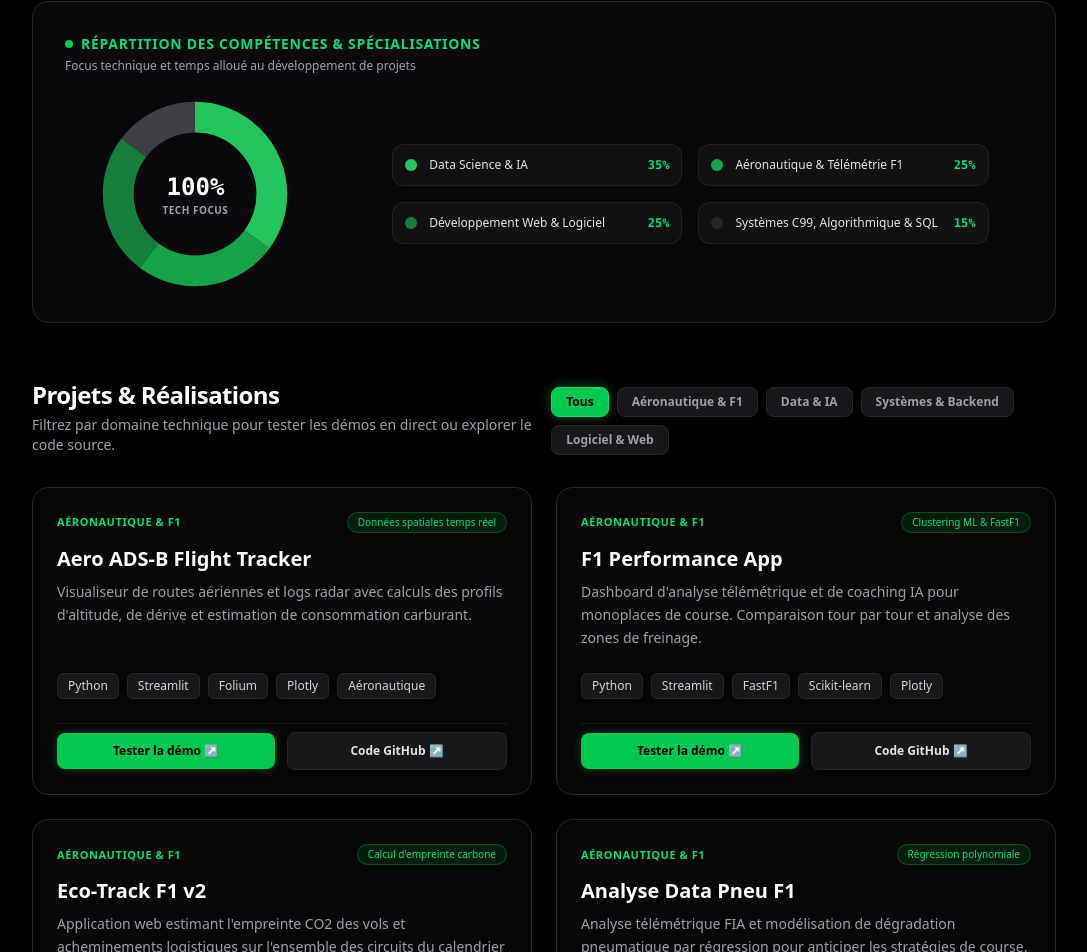
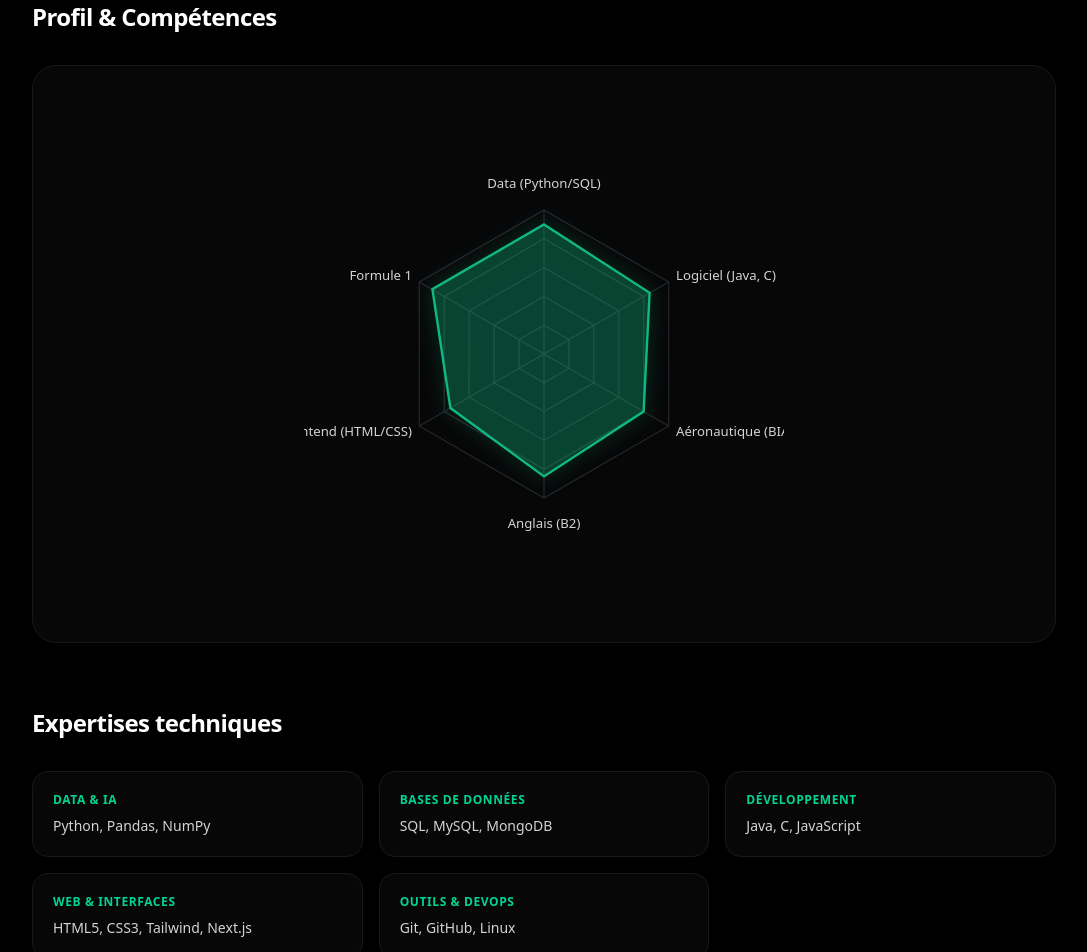
Before and after one commit to MathisLc25/cv-data-green, a Next.js app: page / in a window 1280 px wide. Shown: the part 256-1208 px from the top of the page, without its empty margins (96-1183 px from the left). Built offline with nearby package versions, Linux system fonts and the light colour scheme.

Commit message:
Fix typo syntax et build reussi

```diff
--- a/src/app/page.tsx
+++ b/src/app/page.tsx
@@ -102,13 +102,6 @@ const projects: Project[] = [
   },
 ];
 
-const skills = [
-  { label: "Data Science & IA", pct: 35, color: "#22c55e" }, // Vert vif
-  { label: "Aéronautique & Télémétrie F1", pct: 25, color: "#16a34a" }, // Vert émeraude
-  { label: "Développement Web & Logiciel", pct: 25, color: "#15803d" }, // Vert moyen
-  { label: "Systèmes C99, Algorithmique & SQL", pct: 15, color: "#27272a" }, // Gris zinc sombre
-];
-
 export default function Home() {
   const [selectedCategory, setSelectedCategory] = useState<Category>("Tous");
 
@@ -118,19 +111,19 @@ export default function Home() {
       : projects.filter((p) => p.category === selectedCategory);
 
   return (
-    <main className="min-h-screen bg-black text-zinc-100 px-6 py-12 md:px-16 max-w-6xl mx-auto selection:bg-green-500 selection:text-black">
+    <main className="min-h-screen bg-black text-zinc-100 px-6 py-12 md:px-16 max-w-6xl mx-auto selection:bg-emerald-500 selection:text-black">
       {/* En-tête */}
-      <header className="flex flex-col md:flex-row md:items-center justify-between border-b border-zinc-800 pb-8 mb-12 gap-6">
+      <header className="flex flex-col md:flex-row md:items-center justify-between border-b border-zinc-900 pb-8 mb-12 gap-6">
         <div>
           <div className="flex items-center gap-3 mb-2">
             <h1 className="text-3xl md:text-5xl font-extrabold text-white tracking-tight">
               Mathis Ladine Caloc
             </h1>
-            <span className="hidden sm:inline-block px-2.5 py-1 text-[11px] font-semibold bg-green-950/70 text-green-400 border border-green-500/40 rounded-full shadow-[0_0_10px_rgba(34,197,94,0.2)]">
+            <span className="hidden sm:inline-block px-2.5 py-1 text-[11px] font-semibold bg-emerald-950/70 text-emerald-400 border border-emerald-500/40 rounded-full shadow-[0_0_10px_rgba(16,185,129,0.2)]">
               Alternance Sept. 2026
             </span>
           </div>
-          <p className="text-green-400 font-medium text-base md:text-lg">
+          <p className="text-emerald-400 font-medium text-base md:text-lg">
             Data & Artificial Intelligence • ECE Bordeaux
           </p>
           <p className="text-zinc-400 text-sm mt-1 max-w-xl">
@@ -143,7 +136,7 @@ export default function Home() {
             href="https://github.com/MathisLc25"
             target="_blank"
             rel="noopener noreferrer"
-            className="flex items-center gap-2 px-4 py-2.5 rounded-lg bg-zinc-900 border border-zinc-800 hover:border-green-500 hover:text-white transition-all text-xs font-semibold text-zinc-300 hover:shadow-[0_0_12px_rgba(34,197,94,0.2)]"
+            className="flex items-center gap-2 px-4 py-2.5 rounded-lg bg-zinc-900 border border-zinc-800 hover:border-emerald-500 hover:text-white transition-all text-xs font-semibold text-zinc-300 hover:shadow-[0_0_12px_rgba(16,185,129,0.2)]"
           >
             <svg className="w-4 h-4 fill-current" viewBox="0 0 24 24">
               <path d="M12 0C5.37 0 0 5.37 0 12c0 5.31 3.435 9.795 8.205 11.385.6.105.825-.255.825-.57 0-.285-.015-1.23-.015-2.235-3.015.555-3.795-.735-4.035-1.41-.135-.345-.72-1.41-1.23-1.695-.42-.225-1.02-.78-.015-.795.945-.015 1.62.87 1.845 1.23 1.08 1.815 2.805 1.305 3.495.99.105-.78.42-1.305.765-1.605-2.67-.3-5.46-1.335-5.46-5.925 0-1.305.465-2.385 1.23-3.225-.12-.3-.54-1.53.12-3.18 0 0 1.005-.315 3.3 1.23.96-.27 1.98-.405 3-.405s2.04.135 3 .405c2.295-1.56 3.3-1.23 3.3-1.23.66 1.65.24 2.88.12 3.18.765.84 1.23 1.905 1.23 3.225 0 4.605-2.805 5.625-5.475 5.925.435.375.81 1.095.81 2.22 0 1.605-.015 2.895-.015 3.3 0 .315.225.69.825.57A12.02 12.02 0 0024 12c0-6.63-5.37-12-12-12z" />
@@ -155,119 +148,148 @@ export default function Home() {
             href="/cv.pdf"
             target="_blank"
             rel="noopener noreferrer"
-            className="px-4 py-2.5 rounded-lg bg-green-500 hover:bg-green-400 text-black font-bold text-xs transition-all shadow-[0_0_15px_rgba(34,197,94,0.4)]"
+            className="px-4 py-2.5 rounded-lg bg-emerald-500 hover:bg-emerald-400 text-black font-bold text-xs transition-all shadow-[0_0_15px_rgba(16,185,129,0.4)]"
           >
             Télécharger CV 📄
           </a>
         </div>
       </header>
 
-      {/* Graphique en Camembert (Donut Chart) des Compétences */}
-      <section className="mb-14 p-6 sm:p-8 rounded-2xl bg-zinc-950 border border-zinc-800">
-        <div className="mb-6">
-          <h3 className="text-sm uppercase tracking-wider text-green-400 font-bold flex items-center gap-2">
-            <span className="w-2 h-2 rounded-full bg-green-500"></span>
-            Répartition des Compétences & Spécialisations
-          </h3>
-          <p className="text-xs text-zinc-400 mt-1">
-            Focus technique et temps alloué au développement de projets
-          </p>
-        </div>
+      {/* Profil & Compétences (Radar Chart) */}
+      <section className="mb-16">
+        <h2 className="text-2xl font-bold text-white tracking-tight mb-8">
+          Profil & Compétences
+        </h2>
 
-        <div className="flex flex-col md:flex-row items-center justify-around gap-8">
-          {/* Camembert SVG Donut */}
-          <div className="relative w-48 h-48 flex items-center justify-center">
-            <svg className="w-full h-full -rotate-90" viewBox="0 0 100 100">
-              {/* Cercle d'arrière-plan */}
-              <circle
-                cx="50"
-                cy="50"
-                r="40"
-                fill="transparent"
-                stroke="#18181b"
-                strokeWidth="16"
+        <div className="p-8 sm:p-12 rounded-3xl bg-zinc-950/80 border border-zinc-900 flex justify-center items-center">
+          <div className="relative w-full max-w-[480px] aspect-square flex items-center justify-center">
+            <svg className="w-full h-full" viewBox="-200 -200 400 400">
+              {/* Polygones concentriques (20%, 40%, 60%, 80%, 100%) */}
+              {[0.2, 0.4, 0.6, 0.8, 1].map((scale, i) => {
+                const r = 120 * scale;
+                const points = [0, 60, 120, 180, 240, 300]
+                  .map((angle) => {
+                    const rad = ((angle - 90) * Math.PI) / 180;
+                    return `${(r * Math.cos(rad)).toFixed(2)},${(r * Math.sin(rad)).toFixed(2)}`;
+                  })
+                  .join(" ");
+                return (
+                  <polygon
+                    key={i}
+                    points={points}
+                    fill="none"
+                    stroke="#27272a"
+                    strokeWidth="1"
+                  />
+                );
+              })}
+
+              {/* Axes radiaux */}
+              {[0, 60, 120, 180, 240, 300].map((angle, i) => {
+                const rad = ((angle - 90) * Math.PI) / 180;
+                const x = (120 * Math.cos(rad)).toFixed(2);
+                const y = (120 * Math.sin(rad)).toFixed(2);
+                return (
+                  <line
+                    key={i}
+                    x1="0"
+                    y1="0"
+                    x2={x}
+                    y2={y}
+                    stroke="#27272a"
+                    strokeWidth="1"
+                  />
+                );
+              })}
+
+              {/* Polygone de surface vert Matrix */}
+              <polygon
+                points="0,-108 88,-51 83,48 0,102 -78,45 -93,-54"
+                fill="rgba(16, 185, 129, 0.25)"
+                stroke="#10b981"
+                strokeWidth="2"
+                className="filter drop-shadow-[0_0_8px_rgba(16,185,129,0.5)]"
               />
-              {/* Part 1 : Data & IA (35%) -> strokeDasharray="87.96 251.32" */}
-              <circle
-                cx="50"
-                cy="50"
-                r="40"
-                fill="transparent"
-                stroke="#22c55e"
-                strokeWidth="16"
-                strokeDasharray="88 251.32"
-                strokeDashoffset="0"
-                className="transition-all duration-500"
-              />
-              {/* Part 2 : Aéro & F1 (25%) -> offset -88 */}
-              <circle
-                cx="50"
-                cy="50"
-                r="40"
-                fill="transparent"
-                stroke="#16a34a"
-                strokeWidth="16"
-                strokeDasharray="63 251.32"
-                strokeDashoffset="-88"
-                className="transition-all duration-500"
-              />
-              {/* Part 3 : Web & Logiciel (25%) -> offset -151 */}
-              <circle
-                cx="50"
-                cy="50"
-                r="40"
-                fill="transparent"
-                stroke="#15803d"
-                strokeWidth="16"
-                strokeDasharray="63 251.32"
-                strokeDashoffset="-151"
-                className="transition-all duration-500"
-              />
-              {/* Part 4 : C99 & SQL (15%) -> offset -214 */}
-              <circle
-                cx="50"
-                cy="50"
-                r="40"
-                fill="transparent"
-                stroke="#3f3f46"
-                strokeWidth="16"
-                strokeDasharray="38 251.32"
-                strokeDashoffset="-214"
-                className="transition-all duration-500"
-              />
+
+              {/* Libellés des 6 axes */}
+              <text x="0" y="-138" fill="#d4d4d8" fontSize="11" textAnchor="middle" fontWeight="500">
+                Data (Python/SQL)
+              </text>
+              <text x="110" y="-62" fill="#d4d4d8" fontSize="11" textAnchor="start" fontWeight="500">
+                Logiciel (Java, C)
+              </text>
+              <text x="110" y="68" fill="#d4d4d8" fontSize="11" textAnchor="start" fontWeight="500">
+                Aéronautique (BIA)
+              </text>
+              <text x="0" y="145" fill="#d4d4d8" fontSize="11" textAnchor="middle" fontWeight="500">
+                Anglais (B2)
+              </text>
+              <text x="-110" y="68" fill="#d4d4d8" fontSize="11" textAnchor="end" fontWeight="500">
+                Frontend (HTML/CSS)
+              </text>
+              <text x="-110" y="-62" fill="#d4d4d8" fontSize="11" textAnchor="end" fontWeight="500">
+                Formule 1
+              </text>
             </svg>
-            <div className="absolute flex flex-col items-center justify-center pointer-events-none">
-              <span className="text-2xl font-extrabold text-white font-mono">100%</span>
-              <span className="text-[10px] uppercase text-zinc-400 font-semibold tracking-wider">
-                Tech Focus
-              </span>
-            </div>
-          </div>
-
-          {/* Légende du camembert */}
-          <div className="grid grid-cols-1 sm:grid-cols-2 gap-4 w-full md:w-auto">
-            {skills.map((skill) => (
-              <div
-                key={skill.label}
-                className="p-3 rounded-xl bg-zinc-900/60 border border-zinc-800/80 flex items-center justify-between gap-4 min-w-[240px]"
-              >
-                <div className="flex items-center gap-3">
-                  <span
-                    className="w-3 h-3 rounded-full"
-                    style={{ backgroundColor: skill.color }}
-                  ></span>
-                  <span className="text-xs font-medium text-zinc-200">{skill.label}</span>
-                </div>
-                <span className="text-xs font-mono font-bold text-green-400">
-                  {skill.pct}%
-                </span>
-              </div>
-            ))}
           </div>
         </div>
       </section>
 
-      {/* Section des Projets avec Onglets */}
+      {/* Expertises techniques */}
+      <section className="mb-16">
+        <h2 className="text-2xl font-bold text-white tracking-tight mb-8">
+          Expertises techniques
+        </h2>
+
+        <div className="grid grid-cols-1 sm:grid-cols-2 md:grid-cols-3 gap-4">
+          <div className="p-5 rounded-2xl bg-zinc-950/80 border border-zinc-900">
+            <h3 className="text-xs font-bold text-emerald-400 uppercase tracking-wider mb-2">
+              DATA & IA
+            </h3>
+            <p className="text-sm text-zinc-300 font-medium">
+              Python, Pandas, NumPy
+            </p>
+          </div>
+
+          <div className="p-5 rounded-2xl bg-zinc-950/80 border border-zinc-900">
+            <h3 className="text-xs font-bold text-emerald-400 uppercase tracking-wider mb-2">
+              BASES DE DONNÉES
+            </h3>
+            <p className="text-sm text-zinc-300 font-medium">
+              SQL, MySQL, MongoDB
+            </p>
+          </div>
+
+          <div className="p-5 rounded-2xl bg-zinc-950/80 border border-zinc-900">
+            <h3 className="text-xs font-bold text-emerald-400 uppercase tracking-wider mb-2">
+              DÉVELOPPEMENT
+            </h3>
+            <p className="text-sm text-zinc-300 font-medium">
+              Java, C, JavaScript
+            </p>
+          </div>
+
+          <div className="p-5 rounded-2xl bg-zinc-950/80 border border-zinc-900">
+            <h3 className="text-xs font-bold text-emerald-400 uppercase tracking-wider mb-2">
+              WEB & INTERFACES
+            </h3>
+            <p className="text-sm text-zinc-300 font-medium">
+              HTML5, CSS3, Tailwind, Next.js
+            </p>
+          </div>
+
+          <div className="p-5 rounded-2xl bg-zinc-950/80 border border-zinc-900">
+            <h3 className="text-xs font-bold text-emerald-400 uppercase tracking-wider mb-2">
+              OUTILS & DEVOPS
+            </h3>
+            <p className="text-sm text-zinc-300 font-medium">
+              Git, GitHub, Linux
+            </p>
+          </div>
+        </div>
+      </section>
+
+      {/* Projets & Réalisations avec Onglets */}
       <section className="mb-16">
         <div className="flex flex-col md:flex-row md:items-end justify-between mb-8 gap-4">
           <div>
@@ -289,7 +311,7 @@ export default function Home() {
                   onClick={() => setSelectedCategory(cat)}
                   className={`px-3.5 py-1.5 rounded-lg text-xs font-semibold transition-all border ${
                     active
-                      ? "bg-green-500 text-black border-green-400 shadow-[0_0_12px_rgba(34,197,94,0.4)]"
+                      ? "bg-emerald-500 text-black border-emerald-400 shadow-[0_0_12px_rgba(16,185,129,0.4)]"
                       : "bg-zinc-900 text-zinc-400 border-zinc-800 hover:border-zinc-700 hover:text-white"
                   }`}
                 >
@@ -305,21 +327,21 @@ export default function Home() {
           {filteredProjects.map((project) => (
             <div
               key={project.title}
-              className="p-6 rounded-2xl border border-zinc-800 bg-zinc-950/70 hover:border-green-500/50 hover:shadow-[0_0_20px_rgba(34,197,94,0.12)] transition-all duration-300 group flex flex-col justify-between"
+              className="p-6 rounded-2xl border border-zinc-800/90 bg-zinc-950/70 hover:border-emerald-500/50 hover:shadow-[0_0_20px_rgba(16,185,129,0.12)] transition-all duration-300 group flex flex-col justify-between"
             >
               <div>
                 <div className="flex justify-between items-center mb-3">
-                  <span className="text-[11px] font-bold text-green-400 tracking-wider uppercase">
+                  <span className="text-[11px] font-bold text-emerald-400 tracking-wider uppercase">
                     {project.category}
                   </span>
                   {project.badge && (
-                    <span className="text-[10px] px-2.5 py-0.5 rounded-full bg-green-950/60 text-green-400 border border-green-500/30 font-medium">
+                    <span className="text-[10px] px-2.5 py-0.5 rounded-full bg-emerald-950/60 text-emerald-400 border border-emerald-500/30 font-medium">
                       {project.badge}
                     </span>
                   )}
                 </div>
 
-                <h3 className="text-xl font-bold text-white group-hover:text-green-400 transition-colors mb-2">
+                <h3 className="text-xl font-bold text-white group-hover:text-emerald-400 transition-colors mb-2">
                   {project.title}
                 </h3>
 
@@ -341,14 +363,14 @@ export default function Home() {
                   ))}
                 </div>
 
-                {/* Boutons d'actions adaptatifs */}
+                {/* Boutons d'actions */}
                 <div className="flex items-center gap-3 pt-2 border-t border-zinc-900">
                   {project.demo && (
                     <a
                       href={project.demo}
                       target="_blank"
                       rel="noopener noreferrer"
-                      className="flex-1 text-center py-2.5 px-4 text-xs font-bold rounded-lg bg-green-500 hover:bg-green-400 text-black transition-all flex items-center justify-center gap-1.5 shadow-[0_0_10px_rgba(34,197,94,0.3)]"
+                      className="flex-1 text-center py-2.5 px-4 text-xs font-bold rounded-lg bg-emerald-500 hover:bg-emerald-400 text-black transition-all flex items-center justify-center gap-1.5 shadow-[0_0_10px_rgba(16,185,129,0.3)]"
                     >
                       Tester la démo ↗
                     </a>
```
